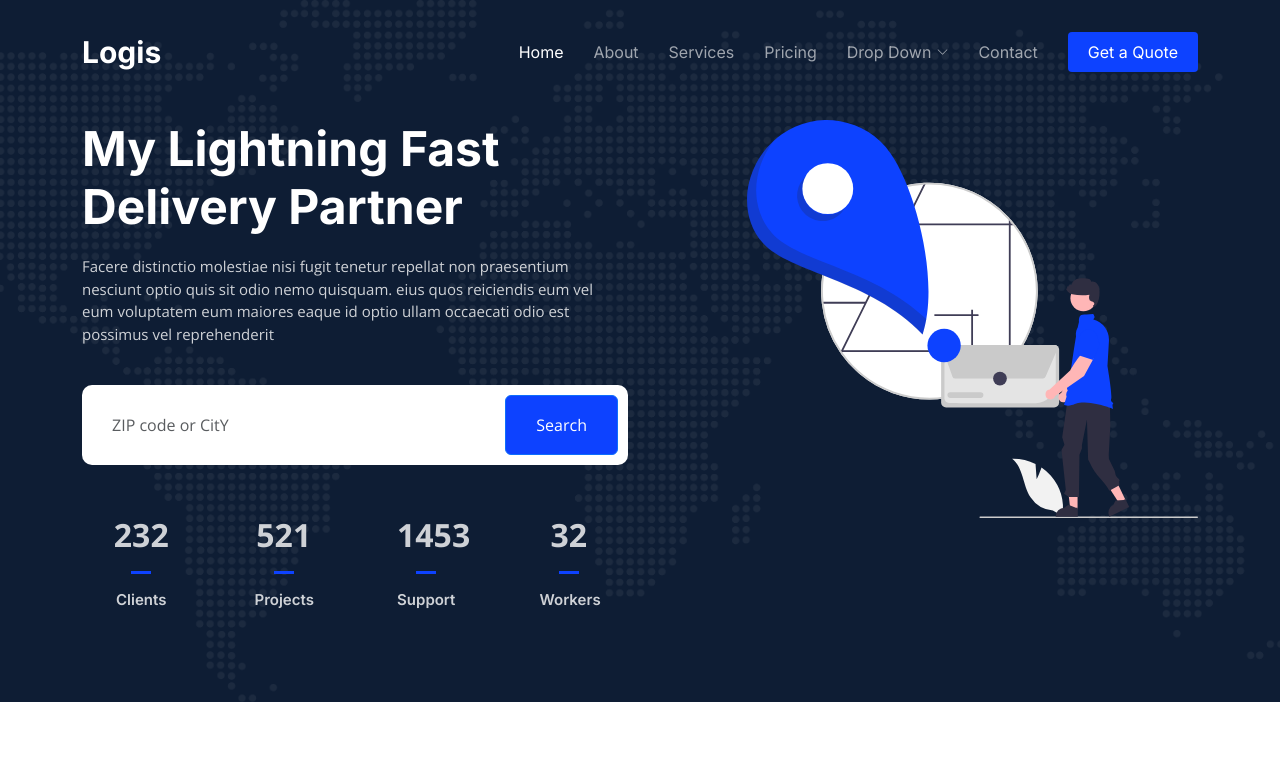
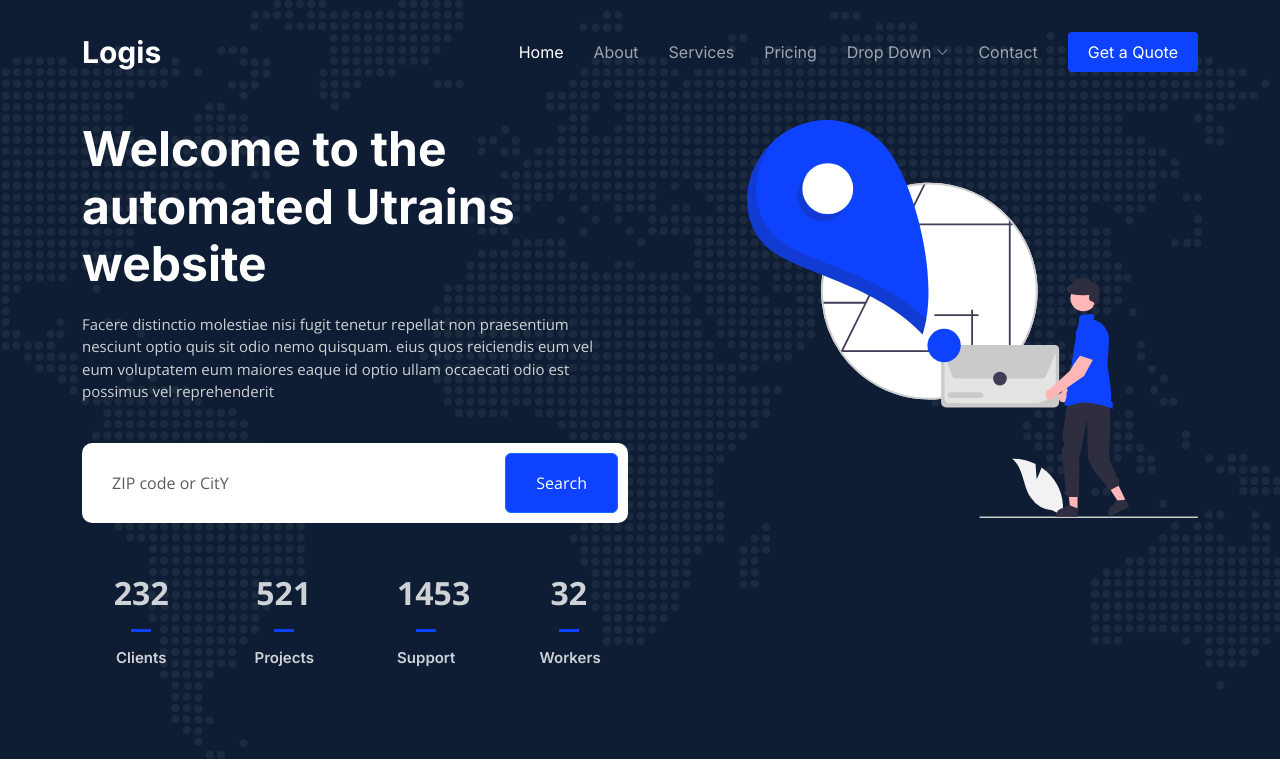
Before and after one commit to thecamillejames/myapp, a plain HTML site: page index.html in a window 1280 px wide. Shown: the top 779 px of the page. Drawn offline with nearby package versions, Linux system fonts and the light colour scheme.

Commit message:
added welcome message

```diff
--- a/index.html
+++ b/index.html
@@ -89,7 +89,7 @@
     <div class="container">
       <div class="row gy-4 d-flex justify-content-between">
         <div class="col-lg-6 order-2 order-lg-1 d-flex flex-column justify-content-center">
-          <h2 data-aos="fade-up">My Lightning Fast Delivery Partner</h2>
+          <h2 data-aos="fade-up">Welcome to the automated Utrains website</h2>
           <p data-aos="fade-up" data-aos-delay="100">Facere distinctio molestiae nisi fugit tenetur repellat non praesentium nesciunt optio quis sit odio nemo quisquam. eius quos reiciendis eum vel eum voluptatem eum maiores eaque id optio ullam occaecati odio est possimus vel reprehenderit</p>
 
           <form action="#" class="form-search d-flex align-items-stretch mb-3" data-aos="fade-up" data-aos-delay="200">
```
